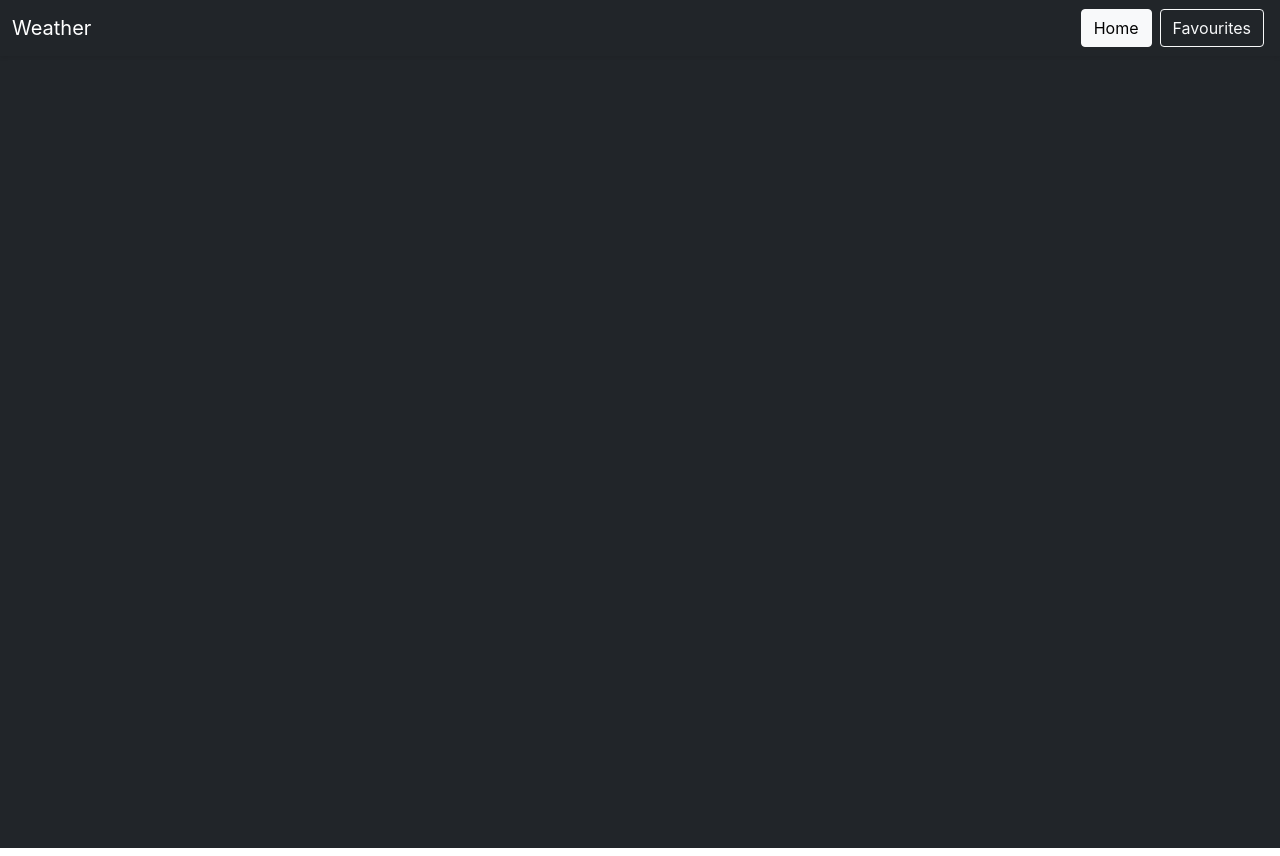
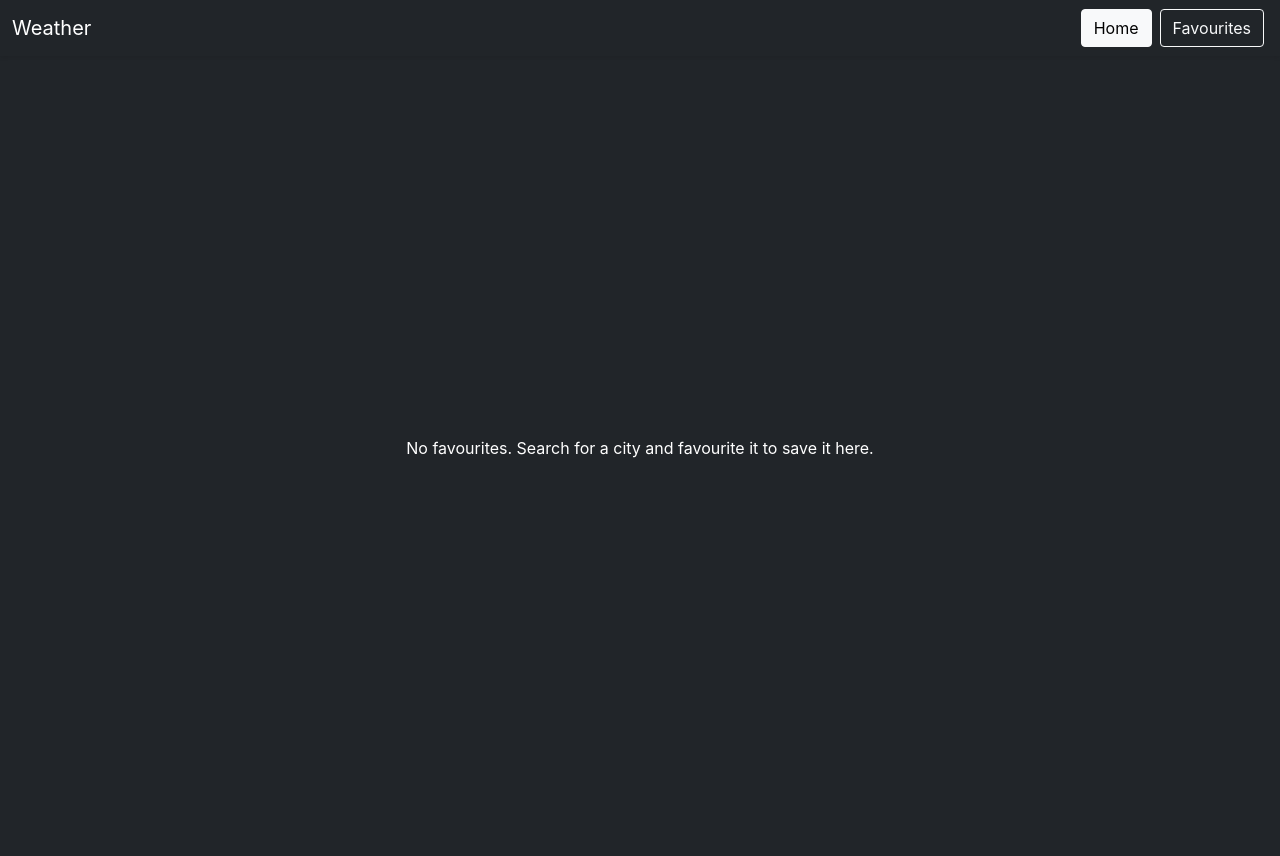
Before and after one commit to sdbo3b/weather-app, a React (Create React App) app: page /favourites in a window 1280 px wide. Built offline with nearby package versions, Linux system fonts and the light colour scheme.

Commit message:
Added unfavourite button

```diff
--- a/src/components/favourties/Favourites.tsx
+++ b/src/components/favourties/Favourites.tsx
@@ -7,11 +7,20 @@ const Favourites: React.FC = () => {
 
   return (
     <div className="container-fluid bg-dark h-100 w-100 text-white">
-      <div className="row gy-2 px-2">
-        {favourites.map((city) => {
-          return <WeatherCard key={city.id} city={city} />;
-        })}
-      </div>
+      {favourites.length === 0 ? (
+        <div className="h-100 d-flex justify-content-center align-items-center">
+          <p className="">
+            {" "}
+            No favourites. Search for a city and favourite it to save it here.
+          </p>
+        </div>
+      ) : (
+        <div className="row gy-2 px-2">
+          {favourites.map((city) => {
+            return <WeatherCard key={city.id} city={city} />;
+          })}
+        </div>
+      )}
     </div>
   );
 };
--- a/src/components/favourties/WeatherCard.tsx
+++ b/src/components/favourties/WeatherCard.tsx
@@ -1,12 +1,19 @@
 import React from "react";
-import { CloudLightning } from "react-feather";
 import { ResponseData } from "../../api/models";
+import { useAppDispatch } from "../../state";
+import { removeFavourite } from "../../state/action_creators";
 
 interface WeatherCardProps {
   city: ResponseData;
 }
 
 const WeatherCard: React.FC<WeatherCardProps> = ({ city }) => {
+  const dispatch = useAppDispatch();
+
+  const onUnfavourited = () => {
+    dispatch(removeFavourite(city));
+  };
+
   return (
     <div className="col-sm-2 mx-1 py-1">
       <div className="row text-dark bg-light rounded border border-primary">
@@ -14,8 +21,12 @@ const WeatherCard: React.FC<WeatherCardProps> = ({ city }) => {
           <p className="fs-1 col-12">{city.main?.temp}°</p>
           <p className="col-12">{city.name}</p>
         </div>
-        <div className="col-6 d-flex justify-content-center align-items-center">
-          <CloudLightning size={48} />
+        <div className="col-6 d-flex justify-content-end align-items-end row">
+          <div className="col-12 d-flex justify-content-center mb-2">
+            <button onClick={onUnfavourited} className="btn btn-danger">
+              Unfavourite
+            </button>
+          </div>
         </div>
       </div>
     </div>
```
